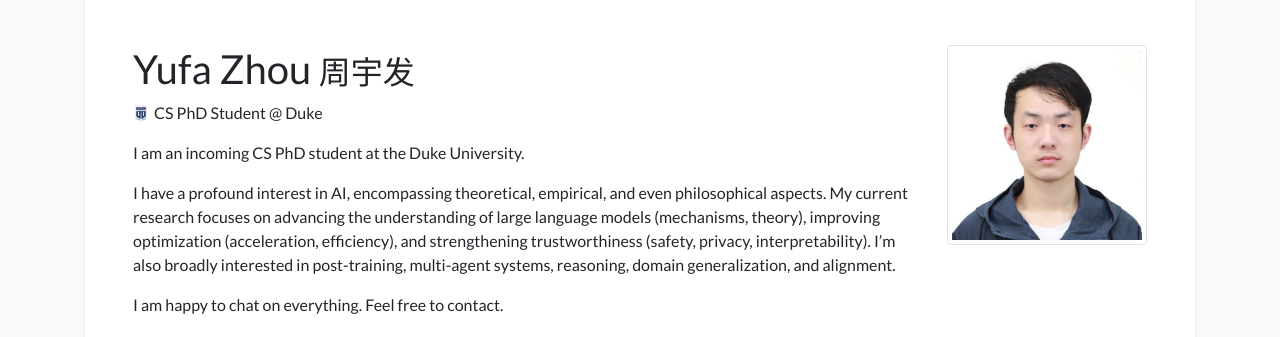
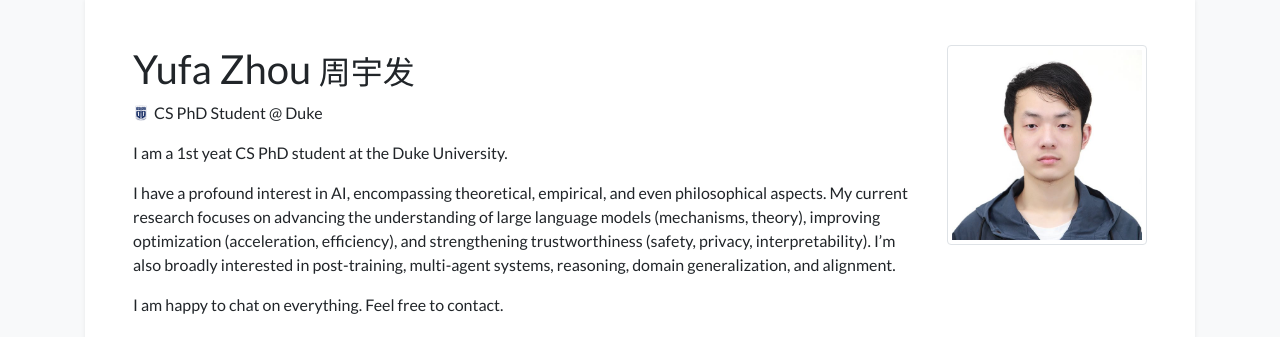
Before and after one commit to MasterZhou1/MasterZhou1.github.io, a Jekyll site: the page built from index.html, in a window 1280 px wide and 900 px high. Shown: the part 83-420 px from the top of the window. Built offline with Jekyll 4.4.1, drawn with Linux system fonts in a browser that asks for light colours; nearby versions of some CDN libraries; a style sheet for code colours, icons or effects is not loaded.

Commit message:
Update profile.yml

```diff
--- a/_data/profile.yml
+++ b/_data/profile.yml
@@ -23,7 +23,7 @@ linkedin: yufazhou
 short_bio_text_justify: false
 short_bio: >-
   <p>
-    I am an incoming CS PhD student at the Duke University.
+    I am a 1st yeat CS PhD student at the Duke University.
   </p>
   <p>
     I have a profound interest in AI, encompassing theoretical, empirical, and even philosophical aspects.
```
